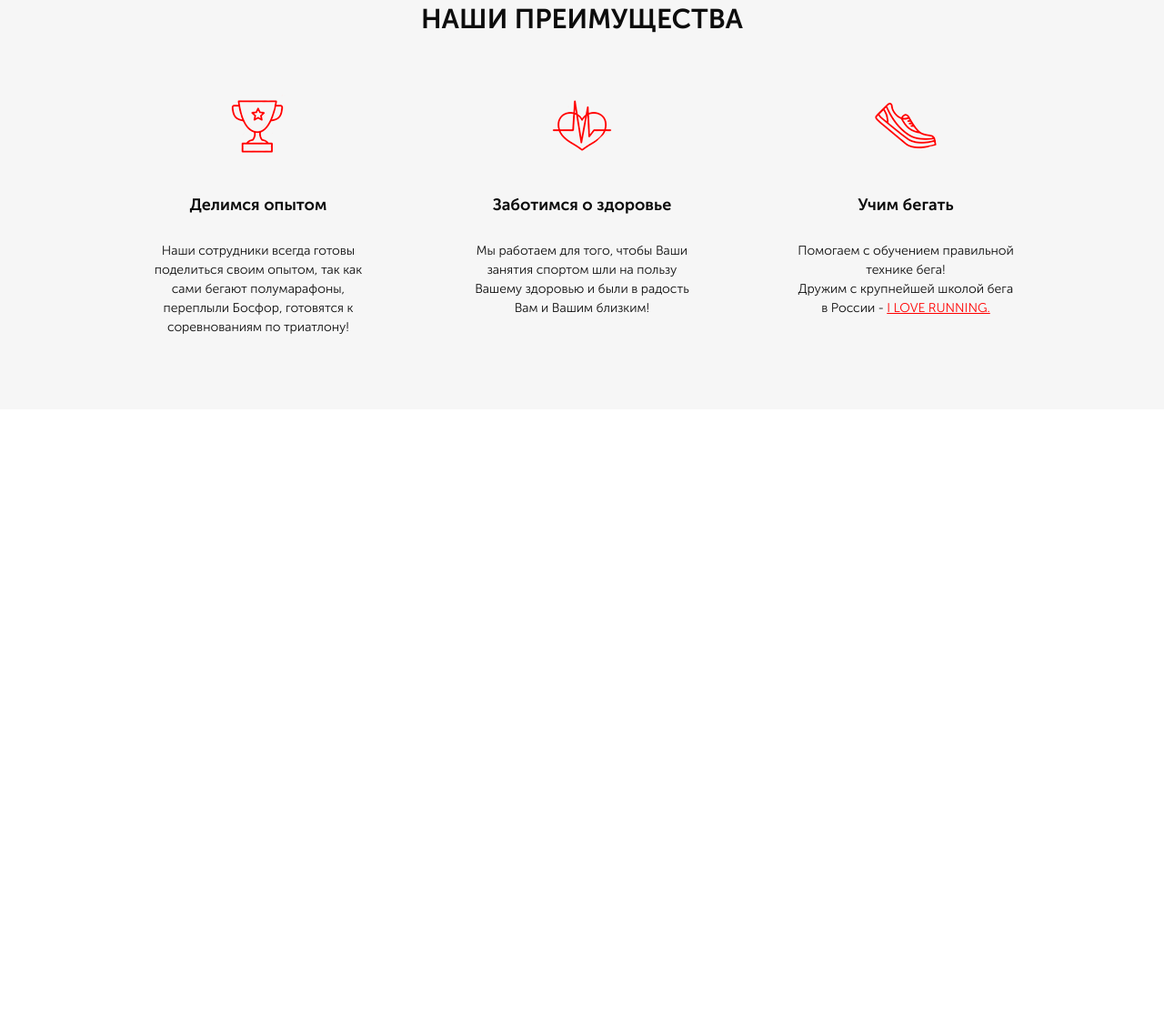
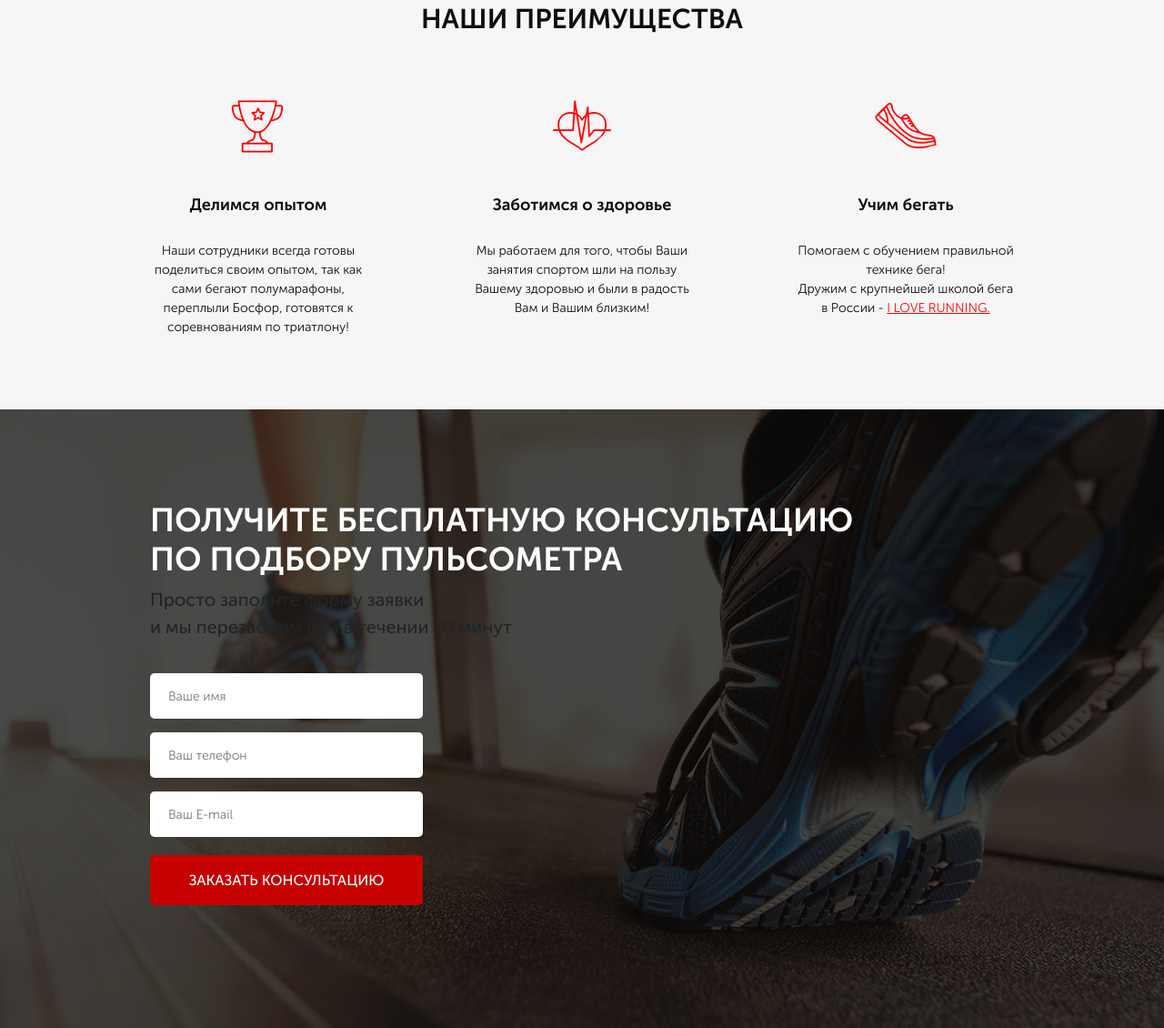
Before and after one commit to PavelKull/pavelkull.github.garmin, a website: page src/index.html in a window 1280 px wide. Shown: the part 742-1872 px from the top of the page at 91% size. Before the commit the page ends 1192 px from the top, so only its background shows below. Drawn offline with Linux system fonts and the light colour scheme; files whose address does not match are found by name.

Commit message:
section3

```diff
--- a/src/index.html
+++ b/src/index.html
@@ -95,5 +95,26 @@
             </div>
         </div>
     </div>
+    <div class="consultation">
+        <div class="container">
+            <h2 class="title title_left">
+                Получите бесплатную консультацию<br>
+                по подбору пульсометра
+            </h2>
+            <div class="consultation__descr">
+                Просто заполнте форму заявки<br>
+                 и мы перезвоним вам в течении 10 минут
+            </div>
+            <form class="feed-form" action="#">
+                <input name="name" required placeholder="Ваше имя" type="text">
+                <input name="phone" required placeholder="Ваш телефон" type="tel">
+                <input name="email" required placeholder="Ваш E-mail" type="email">
+
+                <button class="button button_submit">
+                    Заказать консультацию
+                </button>
+            </form>
+        </div>
+    </div>
 </body>
 </html>
--- a/src/sass/blocks/_buttons.scss
+++ b/src/sass/blocks/_buttons.scss
@@ -14,4 +14,10 @@
         height: 50px;
         font-size: 16px;
     }
+    &_submit {
+        width: 100%;
+        height: 55px;
+        color: #ffff;
+        font-size: 16px;
+    }
 }
--- a/src/sass/blocks/_title.scss
+++ b/src/sass/blocks/_title.scss
@@ -3,4 +3,11 @@
     font-size: 30px;
     font-weight: 700;
     text-align: center;
+    text-transform: uppercase;
+    &_left {
+        color: #fff;
+        font-size: 36px;
+        text-align: left;
+    }
+
 }
--- a/src/sass/style.scss
+++ b/src/sass/style.scss
@@ -11,3 +11,5 @@
 @import 'blocks/buttons';
 @import 'blocks/advantages';
 @import 'blocks/title';
+@import 'blocks/consultation';
+@import 'blocks/forms';
```
Also changed, not shown: src/css/style.min.css.
